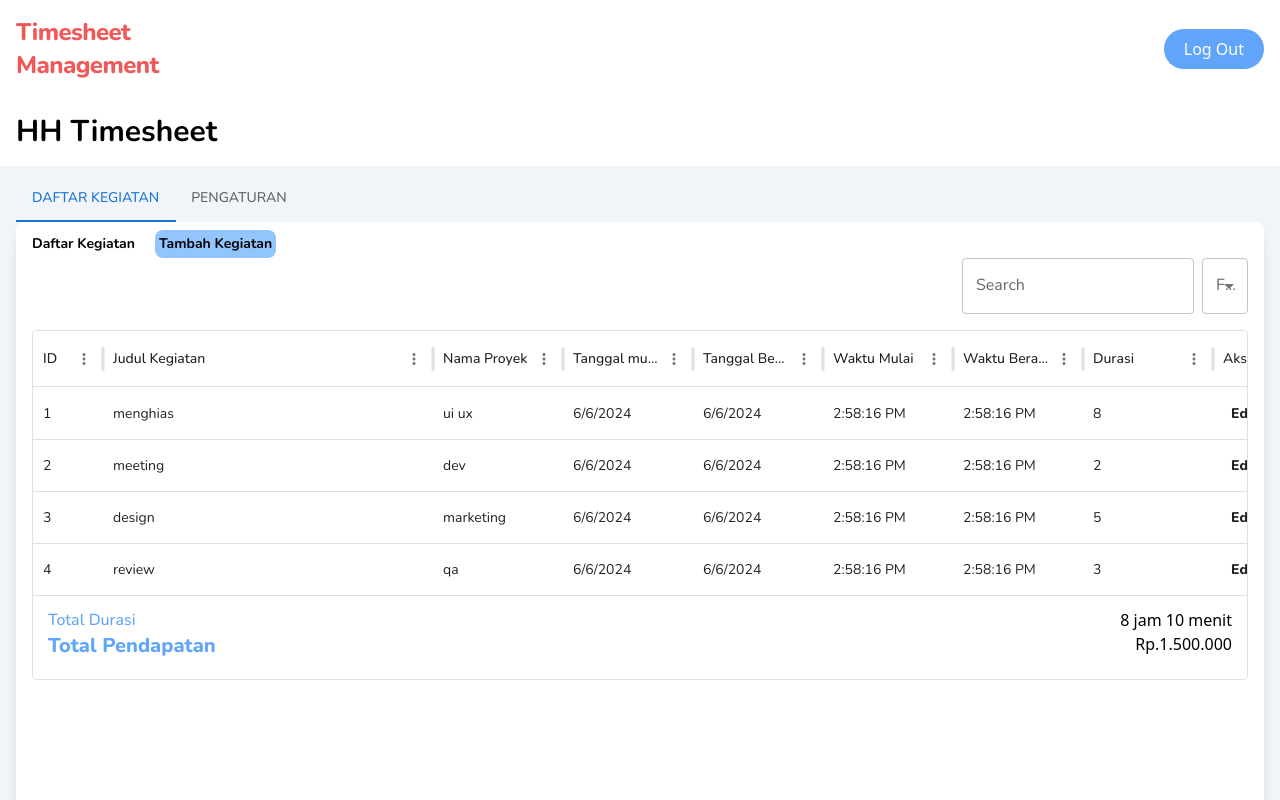
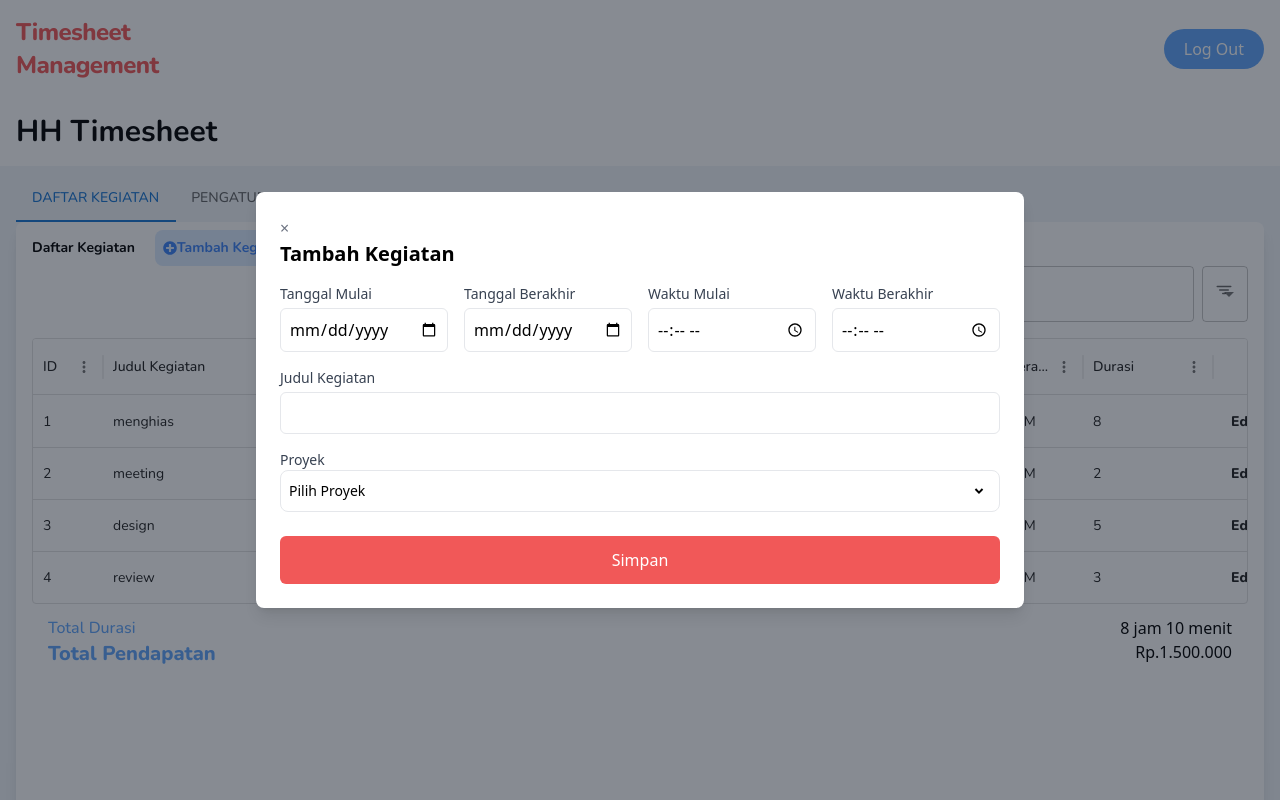
Before and after one commit to mokautsar30/Timesheet, a React (Vite) app in the folder client/dashboard/: page / in a window 1280 px wide. Both pictures are taken after a click on the button "Tambah Kegiatan". Shown: the top 800 px of the page. Built offline with nearby package versions, Linux system fonts and the light colour scheme.

Commit message:
feat: layout-prototype-done

```diff
--- a/client/dashboard/package.json
+++ b/client/dashboard/package.json
@@ -16,6 +16,7 @@
     "@mui/x-data-grid": "^7.6.2",
     "react": "^18.2.0",
     "react-dom": "^18.2.0",
+    "react-icons": "^5.2.1",
     "react-router-dom": "^6.23.1"
   },
   "devDependencies": {
--- a/client/dashboard/src/components/table/ActivityTable.jsx
+++ b/client/dashboard/src/components/table/ActivityTable.jsx
@@ -5,6 +5,7 @@ import Select from "@mui/material/Select";
 import MenuItem from "@mui/material/MenuItem";
 import InputLabel from "@mui/material/InputLabel";
 import FormControl from "@mui/material/FormControl";
+import { IoFilter } from "react-icons/io5";
 
 const columns = [
   { field: "id", headerName: "ID", width: 70 },
@@ -39,7 +40,19 @@ const columns = [
     field: "action",
     headerName: "Aksi",
     type: "time",
-    width: 90,
+    width: 200,
+    renderCell: ({ row }) => (
+      <div>
+        <button
+          className="font-extrabold px-2"
+          onClick={() => deleteRow(row.id)}
+        >
+          Edit
+        </button>
+        <button onClick={() => deleteRow(row.id)}>Delete</button>
+      </div>
+    ),
+    headerAlign: "center",
   },
 ];
 
@@ -106,20 +119,6 @@ export default function DataTable() {
     console.log(`Deleting row with ID ${id}`);
   };
 
-  const actionColumn = {
-    field: "action",
-    headerName: "Aksi",
-    width: 200,
-    renderCell: ({ row }) => {
-      return (
-        <div>
-          <button className=" font-extrabold px-2" onClick={() => deleteRow(row.id)}>Edit</button>
-          <button onClick={() => deleteRow(row.id)}>Delete</button>
-        </div>
-      );
-    }
-  };
-
   return (
     <div style={{ height: 350, width: "100%" }}>
       <div
@@ -134,9 +133,12 @@ export default function DataTable() {
           label="Search"
           variant="outlined"
           onChange={(e) => setSearchText(e.target.value)}
+          style={{ width: 400 }}
         />
         <FormControl variant="outlined">
-          <InputLabel>Filter by Project</InputLabel>
+          <InputLabel>
+            <IoFilter />
+          </InputLabel>
           <Select
             value={projectFilter}
             onChange={(e) => setProjectFilter(e.target.value)}
@@ -152,12 +154,16 @@ export default function DataTable() {
       </div>
       <DataGrid
         rows={filteredRows}
-        columns={[...columns, actionColumn]}
+        columns={[...columns]}
         hideFooter
+        autoHeight
         pageSizeOptions={[5, 10]}
         disableCheckboxSelection
         disableRowSelectionOnClick
         disableColumnSelector
+        disableColumnResize
+        disableColumnReorder
+        disableColumnScroll
       />
     </div>
   );
--- /dev/null
+++ b/client/dashboard/src/components/table/CreateActivity.jsx
@@ -0,0 +1,81 @@
+import React, { useState } from "react";
+import Dropdown from "../ui/Dropdown";
+import DropdownWithAdd from "../ui/Dropdown";
+
+const CreateActivity = () => {
+  const [projectOptions, setProjectOptions] = useState([
+    { value: "1", label: "ui ux" },
+    { value: "2", label: "dev" },
+    { value: "3", label: "qa" },
+    { value: "4", label: "design" },
+  ]);
+
+  const handleAddProject = (newProject) => {
+    setProjectOptions([
+      ...projectOptions,
+      { value: newProject, label: newProject },
+    ]);
+  };
+
+  return (
+    <>
+      <form>
+        <div className="grid grid-cols-4 gap-4">
+          <div>
+            <label className="block text-sm font-medium text-gray-700">
+              Tanggal Mulai
+            </label>
+            <input
+              type="date"
+              placeholder=""
+              className="mt-1 p-2 w-full border rounded-md"
+            />
+          </div>
+          <div>
+            <label className="block text-sm font-medium text-gray-700">
+              Tanggal Berakhir
+            </label>
+            <input type="date" className="mt-1 p-2 w-full border rounded-md" />
+          </div>
+          <div>
+            <label className="block text-sm font-medium text-gray-700">
+              Waktu Mulai
+            </label>
+            <input type="time" className="mt-1 p-2 w-full border rounded-md" />
+          </div>
+          <div>
+            <label className="block text-sm font-medium text-gray-700">
+              Waktu Berakhir
+            </label>
+            <input type="time" className="mt-1 p-2 w-full border rounded-md" />
+          </div>
+        </div>
+
+        <div className="mt-4">
+          <label className="block text-sm font-medium text-gray-700">
+            Judul Kegiatan
+          </label>
+          <input type="text" className="mt-1 p-2 w-full border rounded-md" />
+        </div>
+
+        <div className="mt-4">
+          <label className="block text-sm font-medium text-gray-700">
+            Proyek
+          </label>
+          <DropdownWithAdd options={projectOptions} onAdd={handleAddProject} />
+        </div>
+
+        <div className="mt-6">
+          <button
+            type="submit"
+            className="w-full p-3 bg-customRed text-white rounded-md hover:bg-blue-600"
+          >
+            Simpan
+          </button>
+        </div>
+      </form>
+    </>
+  );
+};
+
+export default CreateActivity;
--- a/client/dashboard/src/components/topSection/Activity.jsx
+++ b/client/dashboard/src/components/topSection/Activity.jsx
@@ -1,26 +1,50 @@
-import React from "react";
+import React, { useState } from "react";
 import DataTable from "../table/ActivityTable";
+import { FaPlusCircle } from "react-icons/fa";
+import CreateActivity from "../table/CreateActivity";
 
 const Activity = () => {
+  const [open, setOpen] = useState(false);
+  const handleOpen = () => setOpen(true);
+  const handleClose = () => setOpen(false);
   return (
     <>
       <div className="py-2 px-4 min-w-full min-h-screen bg-white rounded-lg shadow-lg overflow-hidden">
         <div className="flex items-center gap-5 mb-50">
           <h1 className=" font-nunito font-bold text-sm">Daftar Kegiatan</h1>
-          <button className=" font-nunito font-bold bg-blue-300 rounded-lg py-1 px-1 text-sm">
+          <button
+            className=" flex justify-center items-center font-nunito font-bold bg-blue-100 rounded-lg py-2 px-2 text-sm text-blue-500"
+            onClick={handleOpen}
+          >
+            <FaPlusCircle />
             Tambah Kegiatan
           </button>
         </div>
         <DataTable />
         <div className=" flex flex-row justify-between px-4">
-          <h2 className=" font-nunito text-blue-400 font-medium">Total Durasi</h2>
+          <h2 className=" font-nunito text-blue-400 font-medium">
+            Total Durasi
+          </h2>
           <h2>8 jam 10 menit</h2>
         </div>
         <div className=" flex flex-row justify-between px-4">
-          <h2 className=" font-nunito font-extrabold text-blue-400 text-xl">Total Pendapatan</h2>
+          <h2 className=" font-nunito font-extrabold text-blue-400 text-xl">
+            Total Pendapatan
+          </h2>
           <h2>Rp.1.500.000</h2>
         </div>
       </div>
+      {open && (
+        <div className="modal-overlay" onClick={handleClose}>
+          <div className="modal-content" onClick={(e) => e.stopPropagation()}>
+            <span className="modal-close" onClick={handleClose}>
+              &times;
+            </span>
+            <h2 className="text-xl font-bold mb-4">Tambah Kegiatan</h2>
+            <CreateActivity />
+          </div>
+        </div>
+      )}
     </>
   );
 };
--- a/client/dashboard/src/components/topSection/UserSetting.jsx
+++ b/client/dashboard/src/components/topSection/UserSetting.jsx
@@ -18,7 +18,7 @@ const UserSetting = () => {
                   placeholder=" "
                 />
                 <label className="absolute top-2 left-1 z-10 origin-[0] -translate-y-4 scale-75 transform cursor-text select-none bg-white px-2 text-sm text-gray-500 duration-300 peer-placeholder-shown:top-1/2 peer-placeholder-shown:-translate-y-1/2 peer-placeholder-shown:scale-100 peer-focus:top-2 peer-focus:-translate-y-4 peer-focus:scale-75 peer-focus:px-2 peer-focus:text-blue-600">
-                  Name Karyawan
+                  Nama Karyawan
                 </label>
               </div>
             </div>
--- /dev/null
+++ b/client/dashboard/src/components/ui/Dropdown.jsx
@@ -0,0 +1,67 @@
+import React, { useState } from "react";
+import { RiArrowDropDownLine } from "react-icons/ri";
+import { MdAdd } from "react-icons/md";
+
+const DropdownWithAdd = ({ options, onAdd }) => {
+  const [isOpen, setIsOpen] = useState(false);
+  const [selectedOption, setSelectedOption] = useState("");
+  const [newProject, setNewProject] = useState("");
+
+  const handleToggleDropdown = () => {
+    setIsOpen(!isOpen);
+  };
+
+  const handleAddProject = () => {
+    if (newProject.trim() !== "") {
+      onAdd(newProject);
+      setNewProject("");
+    }
+  };
+
+  const handleSelectOption = (option) => {
+    setSelectedOption(option.label);
+    setIsOpen(false);
+  };
+
+  return (
+    <div className="relative w-full">
+      <div
+        className="flex items-center p-2 border rounded-lg text-sm cursor-pointer"
+        onClick={handleToggleDropdown}
+      >
+        <span className="flex-grow">{selectedOption || "Pilih Proyek"}</span>
+        <RiArrowDropDownLine size={24} />
+      </div>
+      {isOpen && (
+        <div className="absolute mt-2 w-full bg-white border rounded-lg shadow-lg z-10 max-h-60 overflow-y-auto">
+          <div className="flex items-center p-4 border-b">
+            <input
+              type="text"
+              value={newProject}
+              onChange={(e) => setNewProject(e.target.value)}
+              placeholder="Tambah Proyek"
+              className="flex-grow px-2 py-2 border rounded-md text-sm"
+            />
+            <button
+              onClick={handleAddProject}
+              className="ml-2 p-2 bg-customRed text-white rounded-md hover:bg-blue-600"
+            >
+              <MdAdd size={20} />
+            </button>
+          </div>
+          {options.map((option) => (
+            <div
+              key={option.value}
+              className="p-4 hover:bg-gray-100 cursor-pointer text-sm"
+              onClick={() => handleSelectOption(option)}
+            >
+              {option.label}
+            </div>
+          ))}
+        </div>
+      )}
+    </div>
+  );
+};
+
+export default DropdownWithAdd;
--- a/client/dashboard/src/index.css
+++ b/client/dashboard/src/index.css
@@ -3,3 +3,15 @@
 @tailwind base;
 @tailwind components;
 @tailwind utilities;
+
+.modal-overlay {
+    @apply fixed inset-0 bg-gray-900 bg-opacity-50 flex items-center justify-center z-50;
+  }
+
+  .modal-content {
+    @apply bg-white rounded-lg shadow-lg p-6 w-full max-w-3xl;
+  }
+
+  .modal-close {
+    @apply text-gray-500 hover:text-gray-800 cursor-pointer;
+  }
--- a/client/dashboard/src/main.jsx
+++ b/client/dashboard/src/main.jsx
@@ -18,10 +18,6 @@ const router = createBrowserRouter([
     path: "/",
     element: <App/>
   },
-  {
-    path: '/setting',
-    element: <Setting/>
-  }
 ]);
 
 
```
Also changed, not shown: 1 other file (tests, documents, lock files or other folders).
